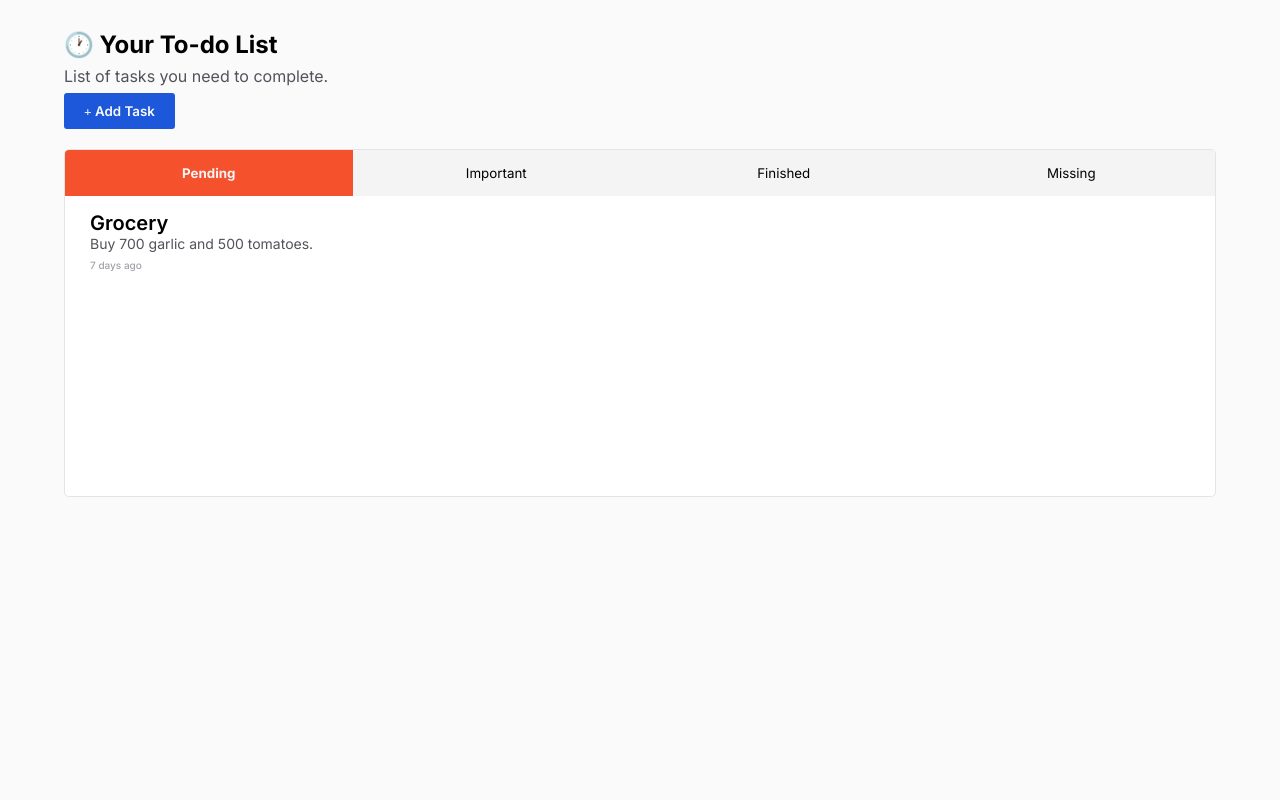
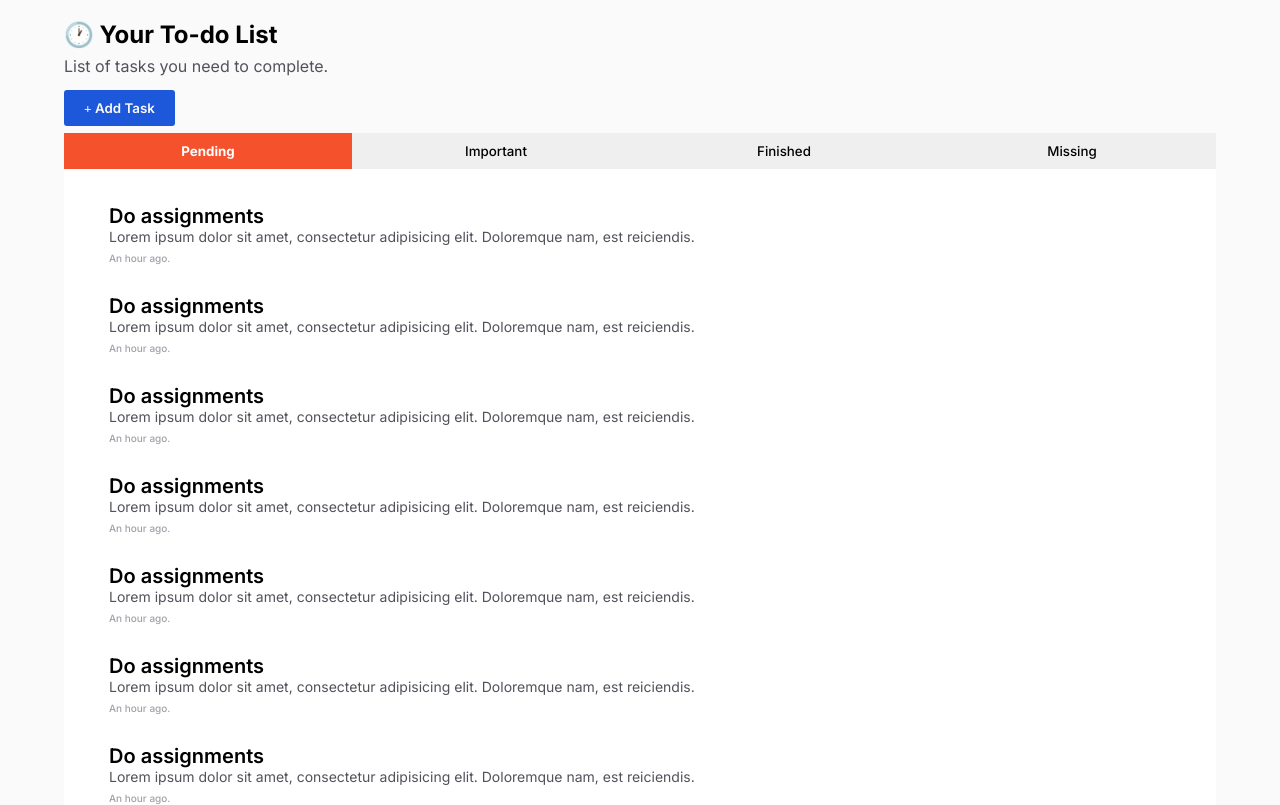
Before and after one commit to markcalendario/prio-todo-app, a React (Vite) app: page / in a window 1280 px wide. Shown: the top 805 px of the page. Built offline with nearby package versions, Linux system fonts and the light colour scheme; a web font is replaced by a local one.

Commit message:
style: re-style to-do

```diff
--- /dev/null
+++ b/src/components/BreadCrumb/BreadCrumb.css
@@ -0,0 +1,23 @@
+.bread-crumb {
+  display: flex;
+  flex-wrap: wrap;
+}
+
+.bread-crumb button {
+  border: 0;
+  padding: 10px;
+  flex: 1;
+  cursor: pointer;
+  font-weight: 500;
+  transition: 0.1s ease;
+}
+
+.bread-crumb button:hover {
+  background-color: var(--gray-2);
+}
+
+.bread-crumb button.active {
+  background-color: var(--primary-color);
+  color: var(--white);
+  font-weight: bold;
+}
--- /dev/null
+++ b/src/components/BreadCrumb/BreadCrumb.jsx
@@ -0,0 +1,25 @@
+import { useState } from "react";
+import "./BreadCrumb.css";
+
+export default function BreadCrumb({ initialActive, data, handleSelect }) {
+  const [activeCrumb, setActiveCrumb] = useState(initialActive);
+
+  const handleCrumbSelect = (name, value) => {
+    setActiveCrumb(name);
+    handleSelect(value);
+  };
+
+  const renderCrumbs = () => {
+    return data.map(({ name, value }) => (
+      <button
+        key={name}
+        name={name}
+        onClick={() => handleCrumbSelect(name, value)}
+        className={activeCrumb === name ? "active" : ""}>
+        {name}
+      </button>
+    ));
+  };
+
+  return <div className="bread-crumb">{renderCrumbs()}</div>;
+}
--- a/src/components/Button/Button.jsx
+++ b/src/components/Button/Button.jsx
@@ -1,5 +1,9 @@
 import "./Button.css";
 
-export default function Button({ children }) {
-  return <button className="button">{children}</button>;
+export default function Button({ className, children }) {
+  return (
+    <button className={"button" + (className ? ` ${className}` : "")}>
+      {children}
+    </button>
+  );
 }
--- a/src/components/TodoBox/TodoBox.css
+++ /dev/null
@@ -1,46 +0,0 @@
-.todo-box {
-  background-color: var(--white);
-  margin-top: 10px;
-  width: 100%;
-  border: 1px var(--gray-2) solid;
-  border-radius: 5px;
-  overflow: hidden;
-
-  display: grid;
-  grid-template-areas:
-    "sidebar"
-    "tasks";
-  grid-template-columns: 1fr;
-  grid-template-rows: auto 1fr;
-}
-
-.todo-sidebar {
-  grid-area: sidebar;
-  display: flex;
-  flex-wrap: wrap;
-}
-
-.todo-sidebar button {
-  flex: 1;
-  padding: 15px;
-  border: 0;
-  background-color: var(--gray-1);
-  cursor: pointer;
-  text-transform: capitalize;
-  transition: 0.2s ease;
-}
-
-.todo-sidebar button:hover {
-  background-color: var(--gray-2);
-}
-
-.todo-sidebar button.active {
-  background-color: var(--primary-color);
-  color: var(--gray-1);
-  font-weight: bold;
-}
-
-.todo-tasks {
-  grid-area: tasks;
-  min-height: 300px;
-}
--- a/src/components/TodoBox/TodoBox.jsx
+++ /dev/null
@@ -1,39 +0,0 @@
-import { useState } from "react";
-import TaskCard from "../TaskCard/TaskCard.jsx";
-import "./TodoBox.css";
-
-export default function TodoBox() {
-  const [activeTab, setActiveTab] = useState("pending");
-
-  const handleTaskTypeClick = (evt) => {
-    setActiveTab(evt.target.name);
-  };
-
-  const renderTaskTypeTabs = () => {
-    const tabs = ["pending", "important", "finished", "missing"];
-
-    return tabs.map((tab) => (
-      <button
-        key={tab}
-        name={tab}
-        className={activeTab === tab ? "active" : ""}
-        onClick={handleTaskTypeClick}>
-        {tab}
-      </button>
-    ));
-  };
-
-  return (
-    <div className="todo-box">
-      <aside className="todo-sidebar">{renderTaskTypeTabs()}</aside>
-      <div className="todo-tasks">
-        {/* <EmptySection title="All tasks complete." description="Nice work!" /> */}
-        <TaskCard
-          title="Grocery"
-          description="Buy 700 garlic and 500 tomatoes."
-          absoluteTimestamp="7 days ago"
-        />
-      </div>
-    </div>
-  );
-}
--- a/src/pages/Todo/Todo.css
+++ b/src/pages/Todo/Todo.css
@@ -1,20 +1,39 @@
 #todo {
+  min-height: 100vh;
   background-color: var(--background-color);
-  min-height: 100vh;
-  padding: 30px 0;
 }
 
 #todo .container .wrapper {
-  display: flex;
-  flex-direction: column;
-  gap: 10px;
+  display: grid;
+  grid-template-areas:
+    "header"
+    "tasks";
+  grid-template-columns: auto;
+  grid-template-rows: auto 1fr;
 }
 
-#todo .container .wrapper .header > *:not(:first-child):not(:last-child) {
+/* Header */
+
+.header {
+  background-color: var(--background-color);
+  padding-top: 20px;
+  position: sticky;
+  top: 0;
+}
+
+.header > *:not(:first-child):not(:last-child) {
   margin: 7px 0;
 }
 
-#todo .container .wrapper .header button {
+.header .add-task-btn {
   background-color: var(--blue);
   color: var(--gray-0);
 }
+
+/* Tasks */
+
+.tasks {
+  grid-area: tasks;
+  padding: 20px;
+  background-color: var(--white);
+}
--- a/src/pages/Todo/Todo.jsx
+++ b/src/pages/Todo/Todo.jsx
@@ -1,28 +1,101 @@
+import BreadCrumb from "@/components/BreadCrumb/BreadCrumb.jsx";
 import Button from "@/components/Button/Button.jsx";
-import TodoBox from "@/components/TodoBox/TodoBox.jsx";
+import TaskCard from "@/components/TaskCard/TaskCard.jsx";
+import { Fragment } from "react";
 import "./Todo.css";
 
 function TodoPage() {
   return (
+    <Fragment>
       <section id="todo">
         <div className="container">
           <div className="wrapper">
             <Header />
-          <TodoBox />
+            <Tasks />
           </div>
         </div>
       </section>
+    </Fragment>
   );
 }
 
 function Header() {
+  const taskTabs = [
+    { name: "Pending", value: "pending" },
+    { name: "Important", value: "important" },
+    { name: "Finished", value: "finished" },
+    { name: "Missing", value: "missing" }
+  ];
+
   return (
     <div className="header">
       <h1>🕐 Your To-do List</h1>
       <p>List of tasks you need to complete.</p>
-      <Button>
+      <Button className="add-task-btn">
         <i className="fas fa-plus" /> Add Task
       </Button>
+      <BreadCrumb
+        initialActive={taskTabs[0].name}
+        data={taskTabs}
+        handleSelect={() => {}}
+      />
+    </div>
+  );
+}
+
+function Tasks() {
+  return (
+    <div className="tasks">
+      <TaskCard
+        title="Do assignments"
+        description="Lorem ipsum dolor sit amet, consectetur adipisicing elit. Doloremque nam, est reiciendis."
+        absoluteTimestamp="An hour ago."
+      />
+      <TaskCard
+        title="Do assignments"
+        description="Lorem ipsum dolor sit amet, consectetur adipisicing elit. Doloremque nam, est reiciendis."
+        absoluteTimestamp="An hour ago."
+      />
+      <TaskCard
+        title="Do assignments"
+        description="Lorem ipsum dolor sit amet, consectetur adipisicing elit. Doloremque nam, est reiciendis."
+        absoluteTimestamp="An hour ago."
+      />
+      <TaskCard
+        title="Do assignments"
+        description="Lorem ipsum dolor sit amet, consectetur adipisicing elit. Doloremque nam, est reiciendis."
+        absoluteTimestamp="An hour ago."
+      />
+      <TaskCard
+        title="Do assignments"
+        description="Lorem ipsum dolor sit amet, consectetur adipisicing elit. Doloremque nam, est reiciendis."
+        absoluteTimestamp="An hour ago."
+      />
+      <TaskCard
+        title="Do assignments"
+        description="Lorem ipsum dolor sit amet, consectetur adipisicing elit. Doloremque nam, est reiciendis."
+        absoluteTimestamp="An hour ago."
+      />
+      <TaskCard
+        title="Do assignments"
+        description="Lorem ipsum dolor sit amet, consectetur adipisicing elit. Doloremque nam, est reiciendis."
+        absoluteTimestamp="An hour ago."
+      />
+      <TaskCard
+        title="Do assignments"
+        description="Lorem ipsum dolor sit amet, consectetur adipisicing elit. Doloremque nam, est reiciendis."
+        absoluteTimestamp="An hour ago."
+      />
+      <TaskCard
+        title="Do assignments"
+        description="Lorem ipsum dolor sit amet, consectetur adipisicing elit. Doloremque nam, est reiciendis."
+        absoluteTimestamp="An hour ago."
+      />
+      <TaskCard
+        title="Do assignments"
+        description="Lorem ipsum dolor sit amet, consectetur adipisicing elit. Doloremque nam, est reiciendis."
+        absoluteTimestamp="An hour ago."
+      />
     </div>
   );
 }
```
Lines whose indentation alone changed are shown as unchanged.
